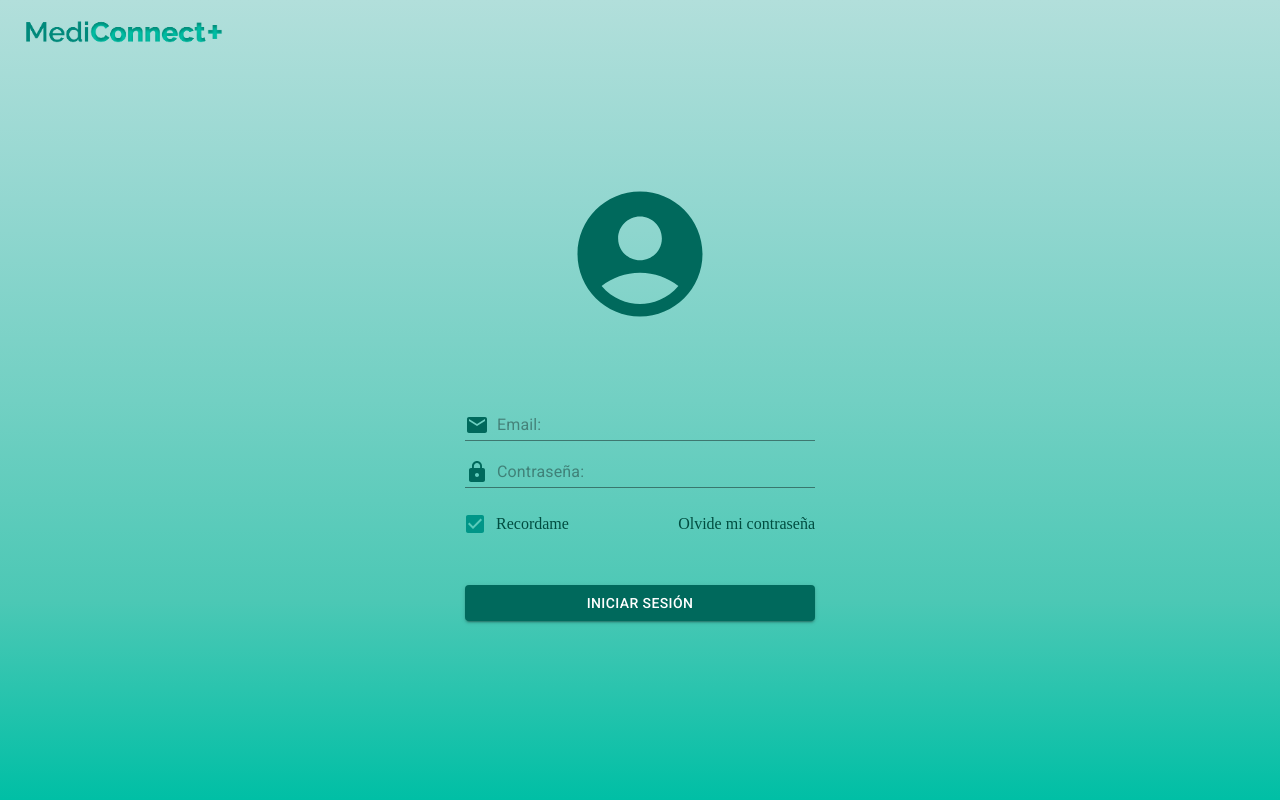
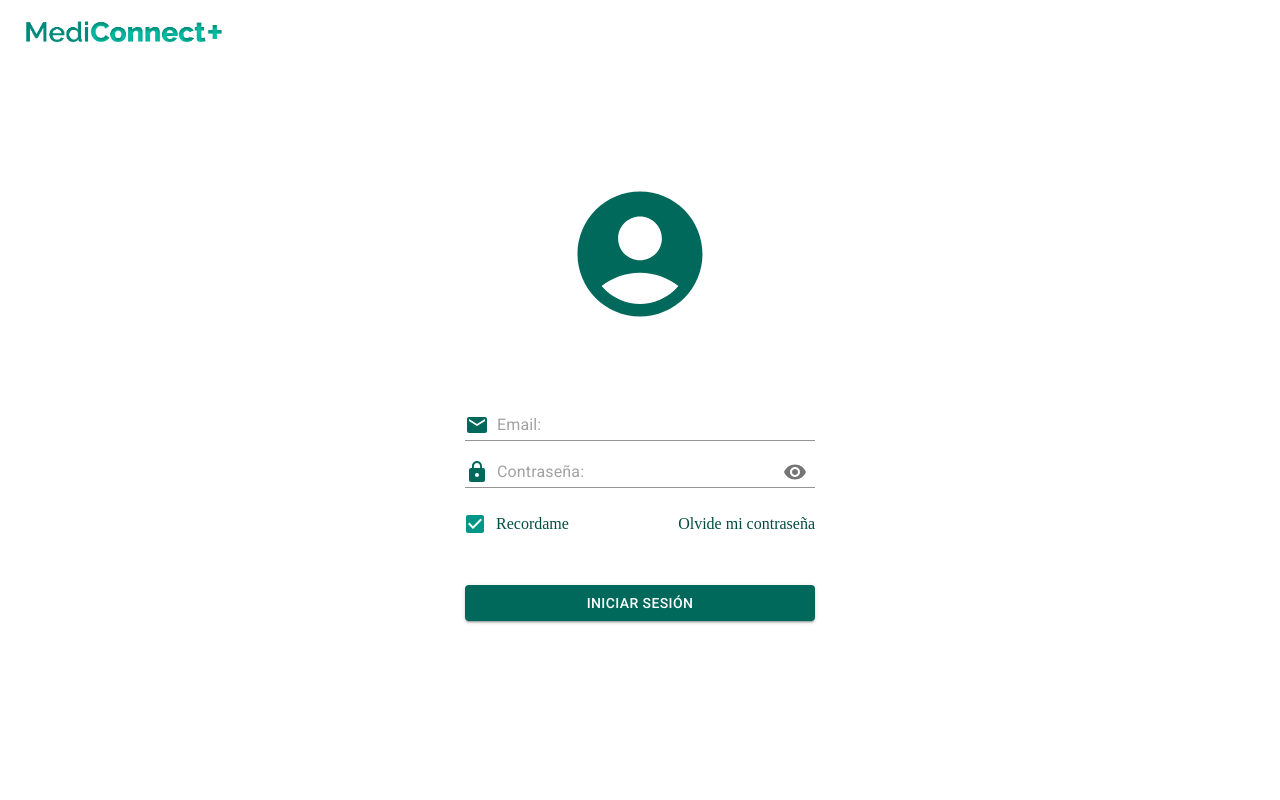
Before and after one commit to mircogrosch/MediConnect-, a React (Create React App) app in the folder client/: page /login in a window 1280 px wide. Built offline with nearby package versions, Linux system fonts and the light colour scheme.

Commit message:
refactor(components/Login) se agregaron los handles, y esta listo para despachar acciones

```diff
--- a/client/src/components/Login/Login.jsx
+++ b/client/src/components/Login/Login.jsx
@@ -1,4 +1,5 @@
-import React from "react";
+import React,{useState} from "react";
+import {useDispatch} from "react-redux"
 import {
   FormControl,
   TextField,
@@ -10,18 +11,27 @@ import {
   Typography,
   Button,
   AppBar,
-  Toolbar
+  Toolbar,
+  IconButton
 } from "@mui/material";
 import { Email, Lock, AccountCircle } from "@mui/icons-material";
 import useStyles from "./styles.js";
 import LogoMediConnect from '../../img/mediconnect-logo.png'
 import theme from '../../themes/index.js'
+import Visibility from '@mui/icons-material/Visibility';
+import VisibilityOff from '@mui/icons-material/VisibilityOff';
+import {handleChange,handleClickShowPassword,handleMouseDownPassword} from '../Controlers/Controlers'
+import {getUser} from '../../actions/index.js'
 const Login = () => {
+//Local states
+const [input,setInput] = useState({email:"",password:""});
+const [handlePassword,setPassword] = useState({showPassword:false})
 
+//Hooks
   const classes = useStyles();
-
+  const dispatch= useDispatch();
   return (
-    <div style={{backgroundImage:"linear-gradient(to bottom, #b2dfdb, #93d7d0, #72d0c3, #4cc8b5, #00bfa5)"}}>
+    <div className={classes.root}>
       <AppBar sx={{bgcolor:"transparent"}} elevation={0} >
           <Toolbar>
             <img src={LogoMediConnect} alt="logo" width="200"/>
@@ -43,6 +53,7 @@ const Login = () => {
           <Box className={classes.textField}>
             <TextField
               id="input-with-xl"
+              type="email"
               placeholder="Email:"
               variant="standard"
               sx={{width:350}}
@@ -53,10 +64,14 @@ const Login = () => {
                   </InputAdornment>
                 ),
               }}
+              onChange={handleChange("email",input,setInput)}
             />
           </Box>
           <Box className={classes.textField}>
             <TextField
+              id="standard-adornment-password"
+              type={handlePassword.showPassword ? 'text' : 'password'}
+              value={input.password}
               sx={{width:350}}
               placeholder="Contraseña:"
               variant="standard"
@@ -66,7 +81,19 @@ const Login = () => {
                     <Lock style={{ color: "#00695C" }} />
                   </InputAdornment>
                 ),
+                endAdornment:(
+                  <InputAdornment position='end'>
+                   <IconButton
+                    aria-label='toggle password visibility'
+                    onClick={() => handleClickShowPassword(handlePassword,setPassword)}
+                    onMouseDown={(e) => handleMouseDownPassword(e)}>
+                    {input.showPassword ? <VisibilityOff/> : <Visibility/>}
+                   </IconButton>
+                   </InputAdornment>
+                ),
               }}
+
+              onChange={handleChange("password",input,setInput)}
             />
           </Box>
           <Box sx={{display:"flex", justifyContent:"space-between",alignItems:"center"}}>
@@ -79,7 +106,7 @@ const Login = () => {
           </Typography>
           </Box>
           <Box sx={{display:"flex",justifyContent:"center",mt:5}}>
-          <Button variant="contained" sx={{width:350,bgcolor:"#00695C"}}>
+          <Button variant="contained" sx={{width:350,bgcolor:"#00695C"}} onClick={dispatch(getUser(input))}>
               INICIAR SESIÓN
           </Button>
           </Box>
```
